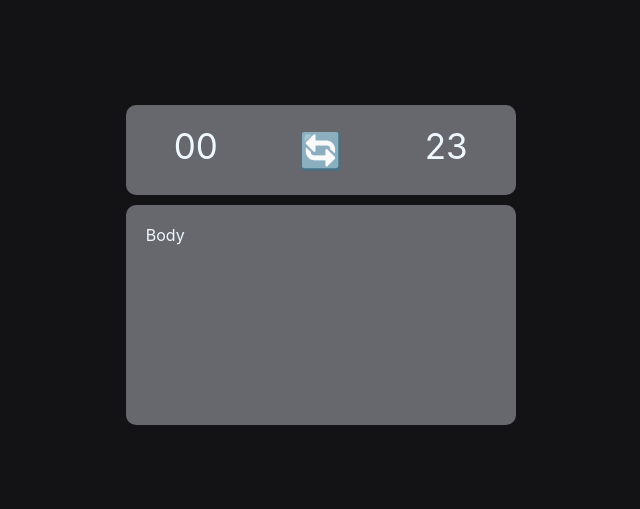
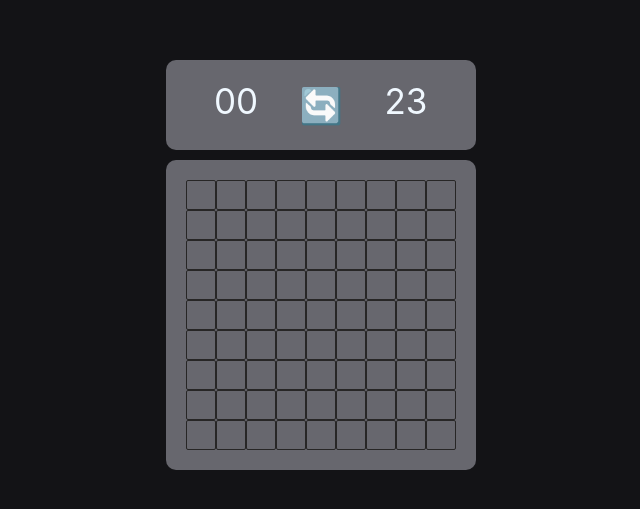
Before and after one commit to NKolosov097/react-minesweeper-for-VK, a React (Create React App) app: page / in a window 1280 px wide. Shown: the part 135-644 px from the top of the page, without its empty margins (319-959 px from the left). Built offline with nearby package versions, Linux system fonts and the light colour scheme.

Commit message:
add: finished styling board and cells

```diff
--- a/src/App.tsx
+++ b/src/App.tsx
@@ -1,8 +1,20 @@
-import React from 'react'
+import React, { useState } from 'react'
 import './App.scss'
 import { ControlDisplay } from './components/ControlDisplay/ControlDisplay'
+import { GeneralCell } from './components/GeneralCell/GeneralCell'
+import { generateCells } from './utils/functions'
 
 export const App: React.FC = () => {
+    const [cells, setCells] = useState(generateCells())
+
+    const renderCells = (): React.ReactNode => {
+        return cells.map((row, rowIndex) =>
+            row.map((cell, colIndex) => (
+                <GeneralCell key={`${rowIndex}-${colIndex}`} />
+            ))
+        )
+    }
+
     return (
         <div className="App">
             <header className="header">
@@ -14,7 +26,7 @@ export const App: React.FC = () => {
                 </div>
                 <ControlDisplay value={23} />
             </header>
-            <div className="body">Body</div>
+            <div className="body">{renderCells()}</div>
         </div>
     )
 }
--- /dev/null
+++ b/src/components/GeneralCell/GeneralCell.scss
@@ -0,0 +1,8 @@
+.GeneralCell {
+}
+.GeneralCell {
+    width: 30px;
+    height: 30px;
+    border: 1px solid #272626;
+    border-radius: 2px;
+}
--- /dev/null
+++ b/src/components/GeneralCell/GeneralCell.tsx
@@ -0,0 +1,6 @@
+import React from 'react'
+import './GeneralCell.scss'
+
+export const GeneralCell: React.FC = () => {
+    return <div className="GeneralCell"></div>
+}
--- /dev/null
+++ b/src/constants/constants.ts
@@ -0,0 +1,2 @@
+export const MAX_ROWS = 9
+export const MAX_COLS = 9
--- /dev/null
+++ b/src/typesOfCells/types.ts
@@ -0,0 +1,26 @@
+export enum CellValue {
+    // bomb если это бомба,
+    // none если рядом нет бомбы,
+    // 1-8 количество бомб вокруг этой ячейки
+    none,
+    bomb,
+    one,
+    two,
+    three,
+    four,
+    five,
+    six,
+    seven,
+    eight,
+}
+
+export enum CellState {
+    // dontTouched - начальное состояние ячейки
+    // visible - когда мы открыли ячейку
+    // flagged - если мы думаем, что на этой ячейке бомба, мы помечаем ее флажком
+    dontTouched,
+    visible,
+    flagged,
+}
+
+export type Cell = { value: CellValue; state: CellState }
--- /dev/null
+++ b/src/utils/functions.ts
@@ -0,0 +1,17 @@
+import { MAX_COLS, MAX_ROWS } from '../constants/constants'
+import { Cell, CellState, CellValue } from '../typesOfCells/types'
+
+export const generateCells = (): Cell[][] => {
+    const cells: Cell[][] = []
+    for (let row = 0; row < MAX_ROWS; row++) {
+        cells.push([])
+        for (let col = 0; col < MAX_COLS; col++) {
+            cells[row].push({
+                value: CellValue.none,
+                state: CellState.dontTouched,
+            })
+        }
+    }
+
+    return cells
+}
--- a/tsconfig.json
+++ b/tsconfig.json
@@ -14,7 +14,8 @@
         "resolveJsonModule": true,
         "isolatedModules": true,
         "noEmit": true,
-        "jsx": "react-jsx"
+        "jsx": "react-jsx",
+        "types": ["node"]
     },
     "include": ["src"]
 }
```
Also changed, not shown: .eslintrc.json.
